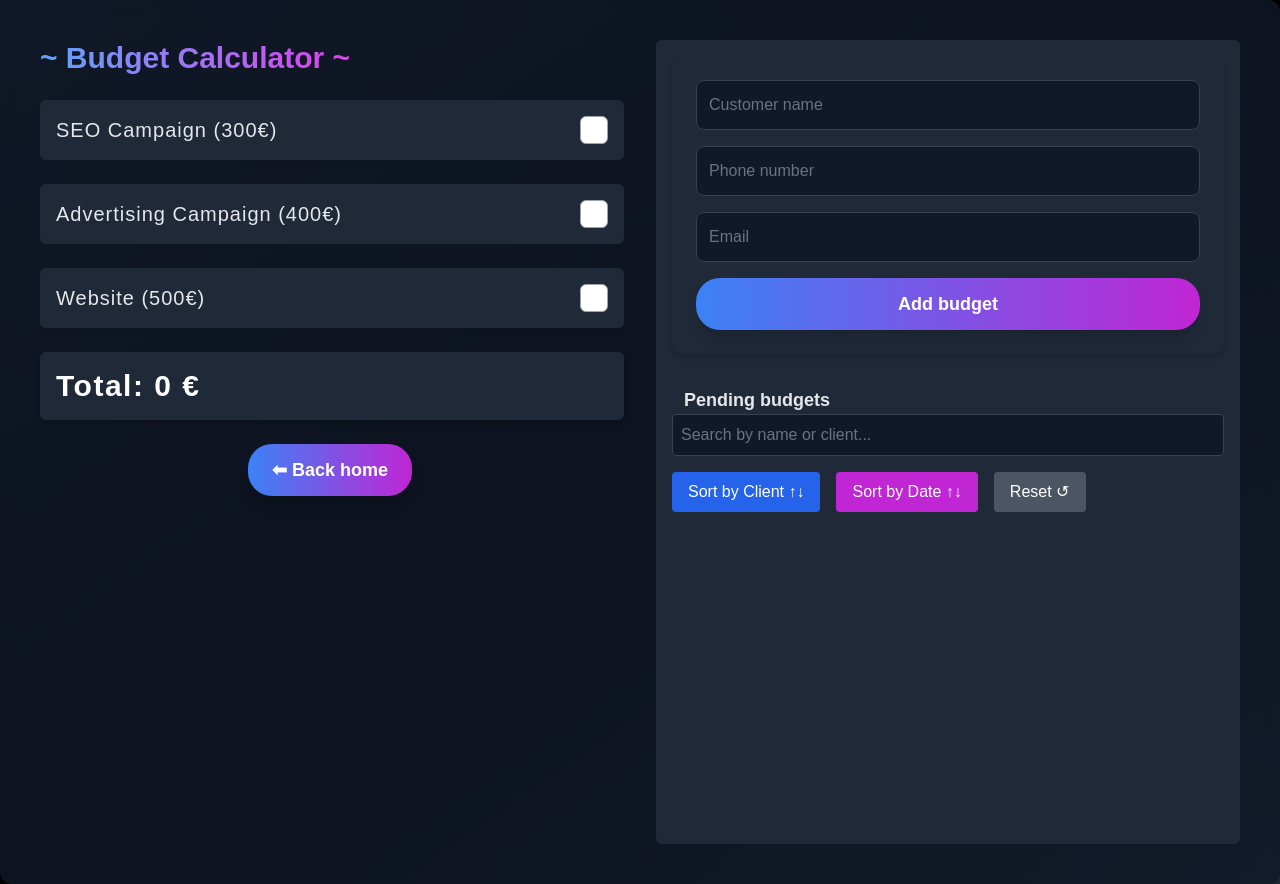
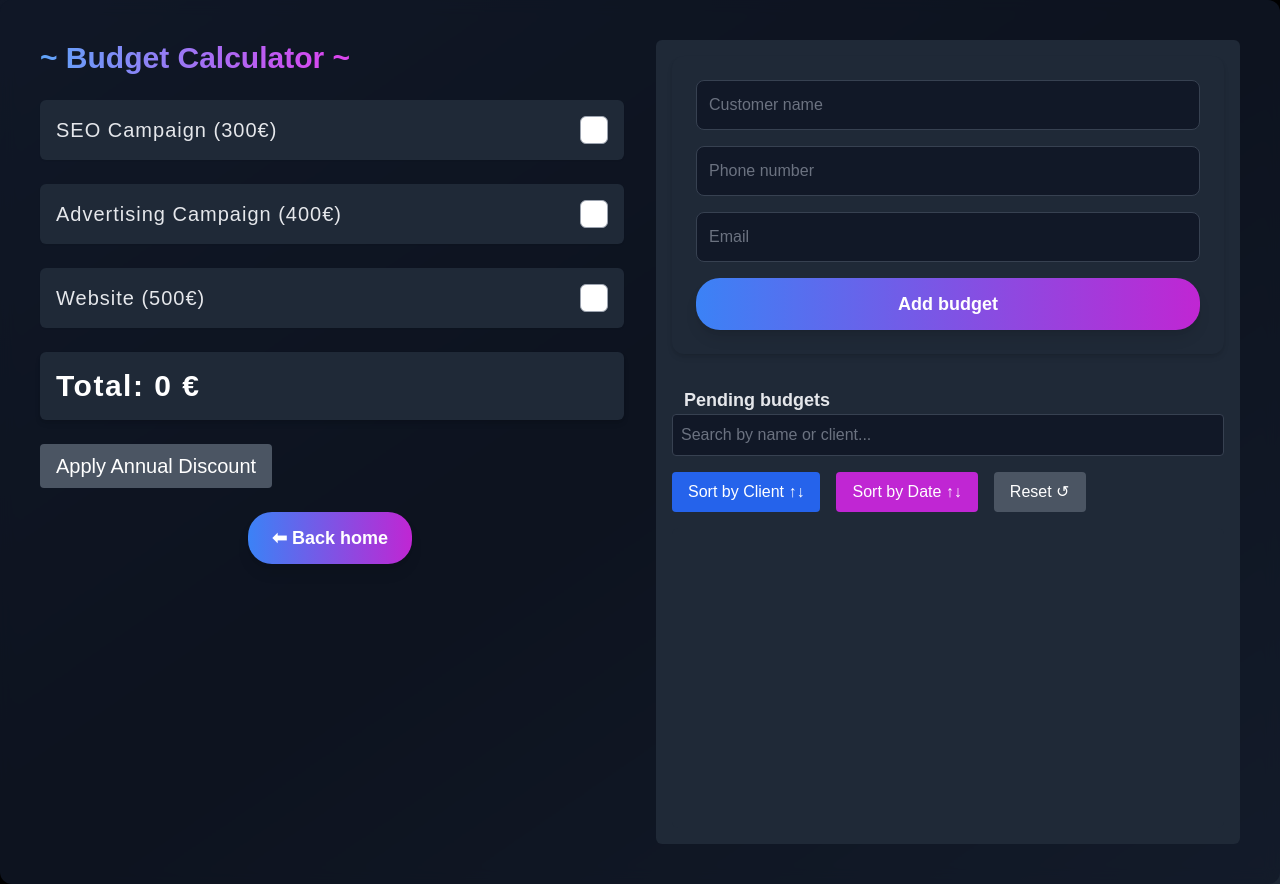
Before and after one commit to triflip/S6.Budgets, a React (Vite) app: page /calculator in a window 1280 px wide. Built offline with nearby package versions, Linux system fonts and the light colour scheme.

Commit message:
feat: add dscount option

```diff
--- a/src/features/budgets/components/BudgetForm.tsx
+++ b/src/features/budgets/components/BudgetForm.tsx
@@ -19,6 +19,8 @@ export const BudgetForm: React.FC = () => {
   const [clientName, setClientName] = useState("");
   const [clientPhone, setClientPhone] = useState("");
   const [clientEmail, setClientEmail] = useState("");
+
+  const [annualDiscount, setAnnualDiscount] = useState(false);
 
   const [budgets, setBudgets] = useState<
     {
@@ -129,7 +131,28 @@ export const BudgetForm: React.FC = () => {
           </div>
 
           <div className="text-3xl tracking-wider p-4 bg-gray-800 rounded-md text-white font-semibold shadow-md">
-            Total: {totalBudget} €
+            Total: {annualDiscount ? totalBudget * 0.8 : totalBudget} €
+          </div>
+
+          <div className="mt-4">
+            <button
+              onClick={() => setAnnualDiscount(!annualDiscount)}
+              className={`px-4 py-2 rounded text-white ${
+                annualDiscount
+                  ? "bg-green-600 hover:bg-green-700"
+                  : "bg-gray-600 hover:bg-gray-700"
+              }`}
+            >
+              {annualDiscount
+                ? "Annual Discount Applied (-20%)"
+                : "Apply Annual Discount"}
+            </button>
+
+            {annualDiscount && (
+              <p className="text-green-400 text-sm mt-2">
+                (20% discount applied)
+              </p>
+            )}
           </div>
 
           <button
```
